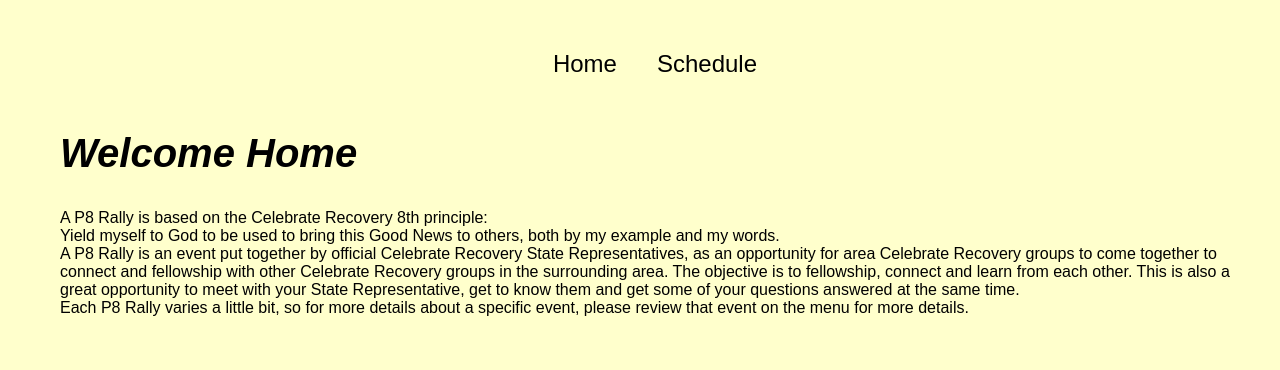
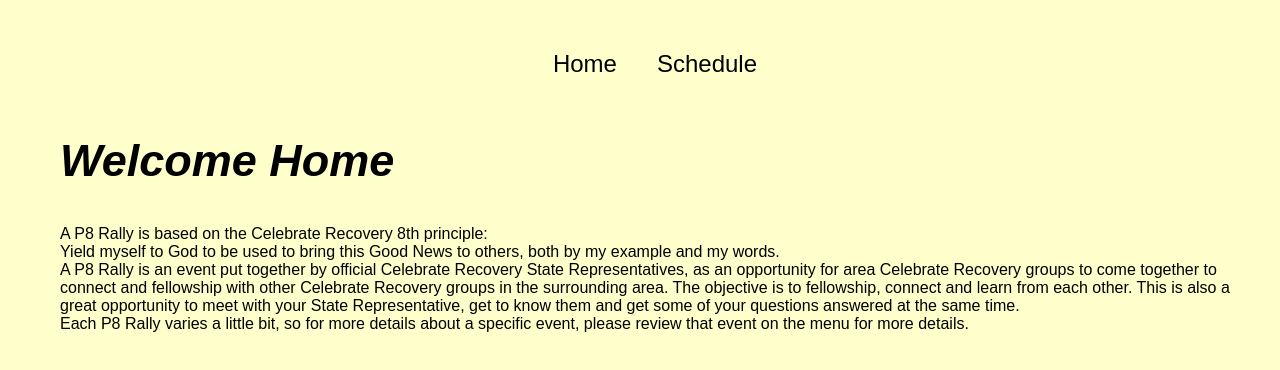
Before and after one commit to danocolombo/p8-s3-react, a React (Create React App) app: page / in a window 1280 px wide. Shown: the top 370 px of the page. Built offline with nearby package versions, Linux system fonts and the light colour scheme.

Commit message:
move Home to component

```diff
--- a/src/containers/Home/Home.css
+++ b/src/components/Home/Home.css
@@ -4,12 +4,15 @@
 h1 {
 	font-style: italic;
 	font-weight: bolder;
-	font-size: 40px;
+	font-size: 45px;
 }
-principle {
+.Principle {
 	padding-left:20px;
 	padding-top:10px;
 	font-weight: bold;
 	font-size: 1.2em;
 
 }
+Message {
+	padding-left: 40px;
+}
--- a/src/containers/Home/Home.js
+++ b/src/components/Home/Home.js
@@ -1,28 +1,17 @@
 import React, { Component } from 'react';
-//import axios from '../../../axios';
-//import Post from '../../../components/Post/Post';
+
 import classes from './Home.css';
-class Home extends Component {
-    state = {
-
-    }
-
-    componentDidMount () {
-    }
-
-	render () {
-		return (
-			<section className={classes.Home}>
-			    <h1>Welcome Home</h1>
-
+const Home = (props) => (
+	<section>
+		<h1>Welcome Home</h1>
+		<div>
 			<div>A P8 Rally is based on the Celebrate Recovery 8th principle:</div>
 
-			<div className={classes}>Yield myself to God to be used to bring this Good News to others, both by my example and my words.</div>
+			<div className={classes.Message}>Yield myself to God to be used to bring this Good News to others, both by my example and my words.</div>
 
 			<div>A P8 Rally is an event put together by official Celebrate Recovery State Representatives, as an opportunity for area Celebrate Recovery groups to come together to connect and fellowship with other Celebrate Recovery groups in the surrounding area. The objective is to fellowship, connect and learn from each other. This is also a great opportunity to meet with your State Representative, get to know them and get some of your questions answered at the same time.</div>
 			<div>Each P8 Rally varies a little bit, so for more details about a specific event, please review that event on the menu for more details.</div>
-			</section>
-		);
-	}
-}
+		</div>
+	</section>
+)
 export default Home;
--- a/src/containers/P8/P8.js
+++ b/src/containers/P8/P8.js
@@ -1,6 +1,6 @@
 import React, { Component } from 'react';
 //import axios from '../../axios';
-import Home from '../Home/Home';
+import Home from '../../components/Home/Home';
 //import Posts from './Posts/Posts';
 import Rallies from '../Rallies/Rallies';
 import { Route, Link } from 'react-router-dom';
```
